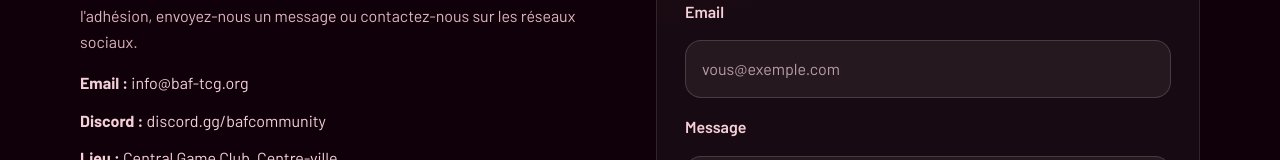
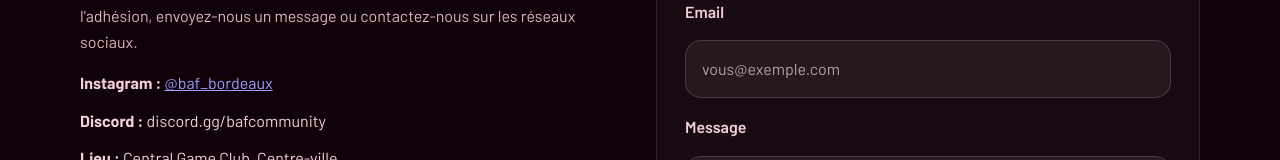
Before and after one commit to Olluth/BAF, a plain HTML site: page contact.html in a window 1280 px wide. Shown: the part 307-467 px from the top of the page. Drawn offline with Linux system fonts and the light colour scheme.

Commit message:
feat: replace email with Instagram link in contact section
Co-Authored-By: Claude Sonnet 4.6 <noreply@anthropic.com>

```diff
--- a/contact.html
+++ b/contact.html
@@ -39,7 +39,7 @@
           </div>
           <p data-i18n="contact.desc">Pour rejoindre BAF, organiser un Ã©vÃ©nement ou poser vos questions sur l'adhÃ©sion, envoyez-nous un message ou contactez-nous sur les rÃ©seaux sociaux.</p>
           <ul class="contact-list">
-            <li><strong data-i18n="contact.email.label">Email :</strong> info@baf-tcg.org</li>
+            <li><strong data-i18n="contact.instagram.label">Instagram :</strong> <a href="https://www.instagram.com/baf_bordeaux/" target="_blank" rel="noopener noreferrer">@baf_bordeaux</a></li>
             <li><strong data-i18n="contact.discord.label">Discord :</strong> discord.gg/bafcommunity</li>
             <li><strong data-i18n="contact.venue.label">Lieu :</strong> <span data-i18n="contact.venue.value">Central Game Club, Centre-ville</span></li>
           </ul>
--- a/js/i18n.js
+++ b/js/i18n.js
@@ -64,7 +64,7 @@ const translations = {
     'contact.eyebrow': 'Contact',
     'contact.title': 'Nous contacter',
     'contact.desc': "Pour rejoindre BAF, organiser un événement ou poser vos questions sur l'adhésion, envoyez-nous un message ou contactez-nous sur les réseaux sociaux.",
-    'contact.email.label': 'Email :',
+    'contact.instagram.label': 'Instagram :',
     'contact.discord.label': 'Discord :',
     'contact.venue.label': 'Lieu :',
     'contact.venue.value': 'Central Game Club, Centre-ville',
@@ -276,7 +276,7 @@ const translations = {
     'contact.eyebrow': 'Contact',
     'contact.title': 'Get in Touch',
     'contact.desc': 'If you want to join BAF, organize an event, or ask about membership, send us a message or connect on social channels.',
-    'contact.email.label': 'Email:',
+    'contact.instagram.label': 'Instagram:',
     'contact.discord.label': 'Discord:',
     'contact.venue.label': 'Venue:',
     'contact.venue.value': 'Central Game Club, Downtown',
```
Also changed, not shown: index.html (+1 -1 lines).
